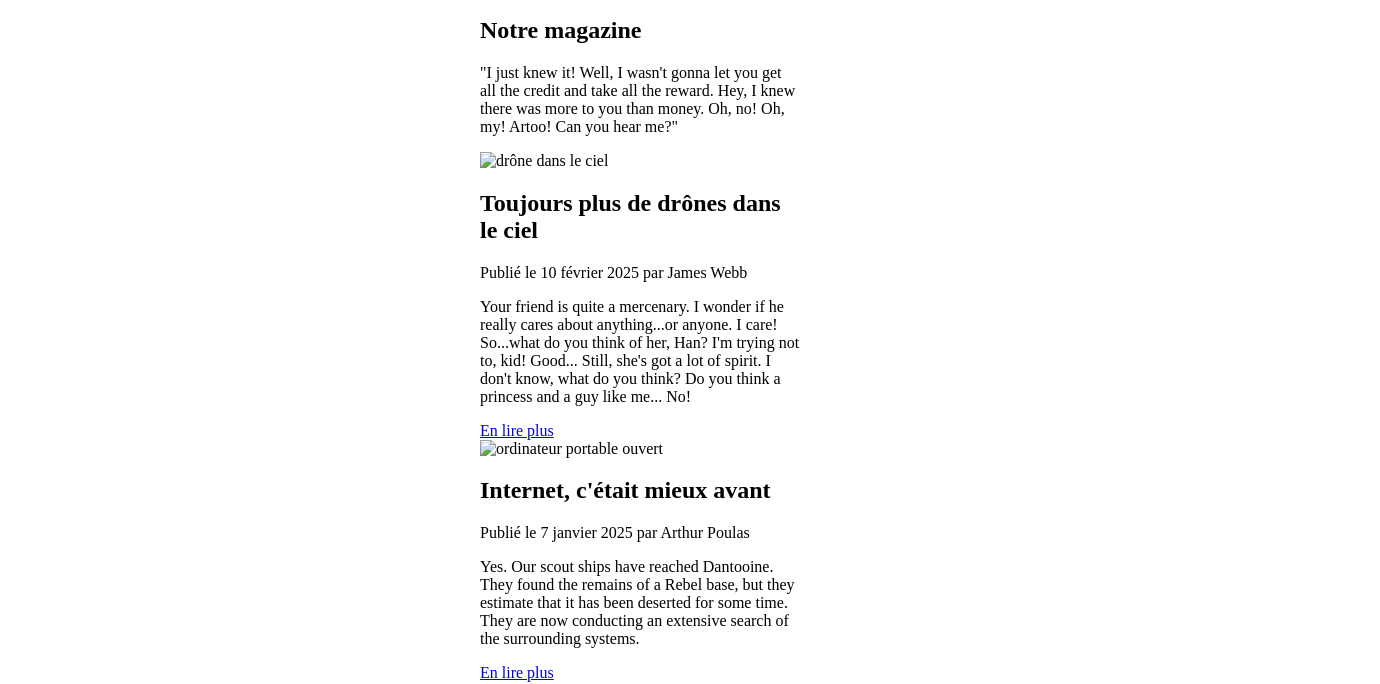
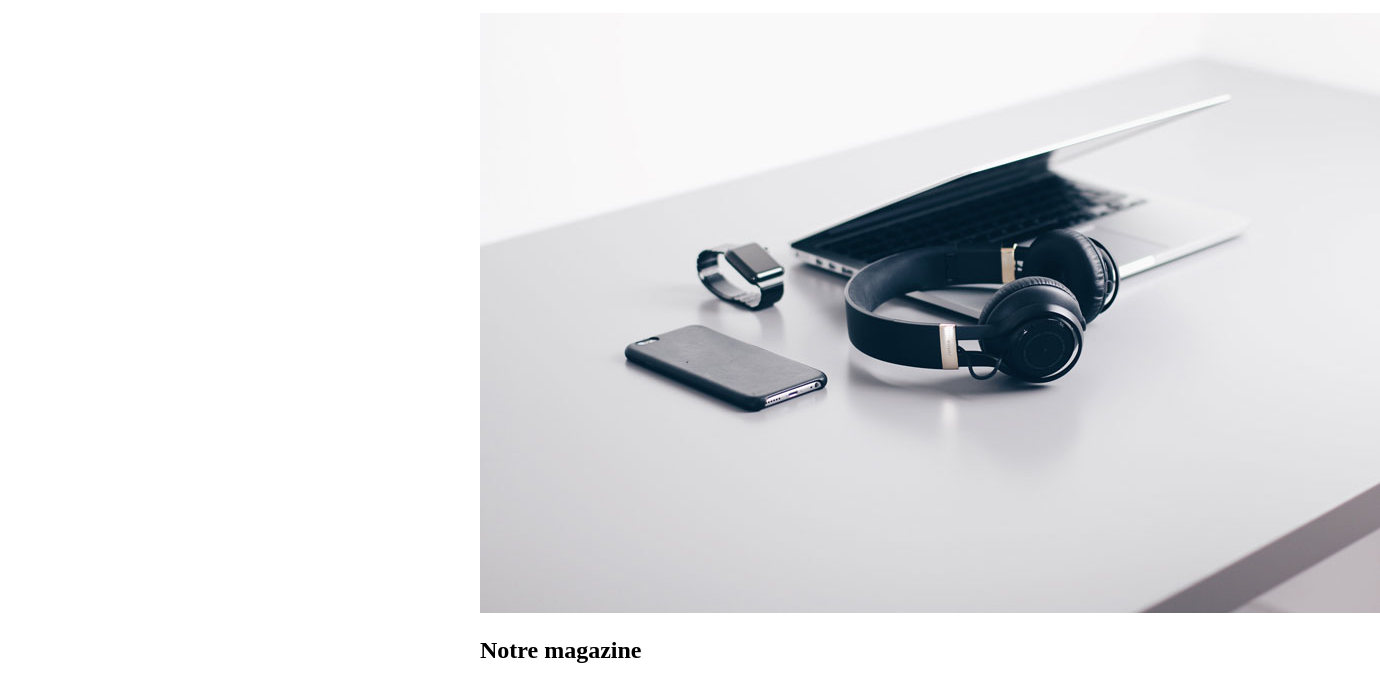
Before and after one commit to deavetheferret/14-techmag, a plain HTML site: page index.html in a window 1280 px wide. Shown: the part 119-803 px from the top of the page, 1380 px wide, since content can reach past the window. Drawn offline with Linux system fonts and the light colour scheme.

Commit message:
img-adds-to-index//html

```diff
--- a/index.html
+++ b/index.html
@@ -14,6 +14,7 @@
     </header>
     <main>
       <div>
+        <img src="img/laptop-and-headphone-index-1.jpg" alt="ordinateur portable, smartphone et casque écouteur">
         <h2>Notre magazine</h2>
         <p>
           "I just knew it! Well, I wasn't gonna let you get all the credit and
@@ -22,7 +23,7 @@
         </p>
       </div>
       <div>
-        <img src="" alt="drône dans le ciel">
+        <img src="img/drone-index-2.jpg" alt="drône dans le ciel">
         <h2>Toujours plus de drônes dans le ciel</h2>
         <p>
           Publié le <span>10 février 2025</span> par <span>James Webb</span>
@@ -37,7 +38,7 @@
         <a href="article.html">En lire plus</a>
       </div>
       <div>
-        <img src="" alt="ordinateur portable ouvert">
+        <img src="img/laptop-index-3.jpg" alt="ordinateur portable ouvert">
         <h2>Internet, c'était mieux avant</h2>
         <p>
           Publié le <span>7 janvier 2025</span> par <span>Arthur Poulas</span>
```
